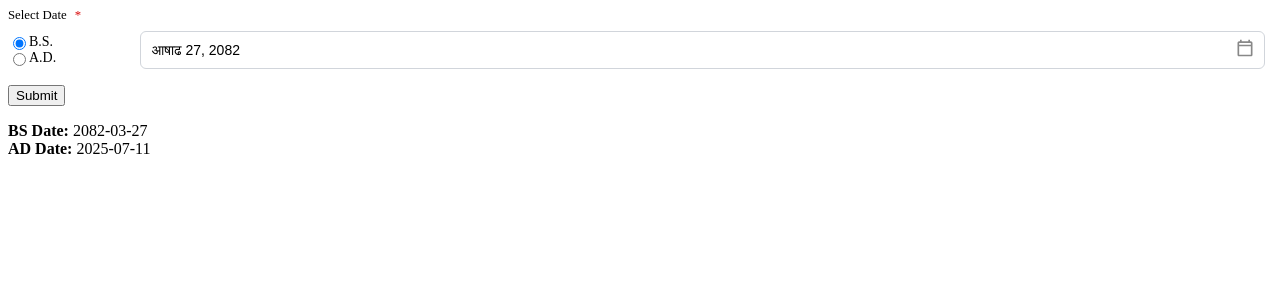
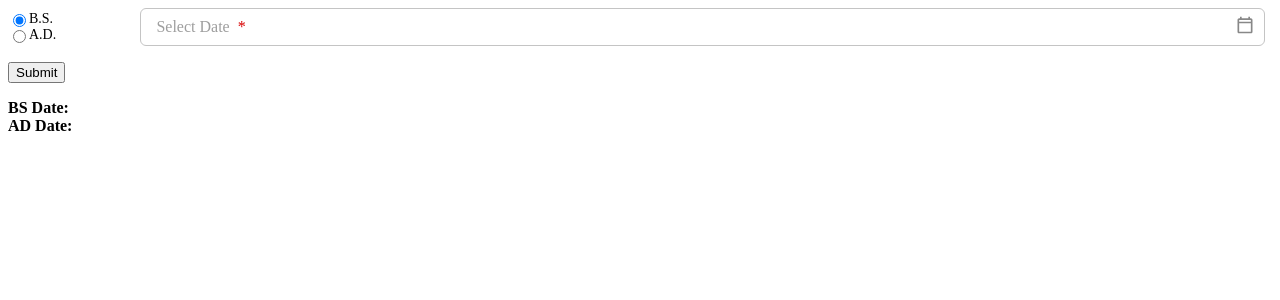
Before and after one commit to Ganesh123AS/nepali-date-pickers, a React (Vite) app: page / in a window 1280 px wide. Shown: the top 300 px of the page. Built offline with nearby package versions, Linux system fonts and the light colour scheme.

Commit message:
css change change in variant...

```diff
--- a/src/App.tsx
+++ b/src/App.tsx
@@ -38,12 +38,13 @@ const App: React.FC = () => {
             name={"date1"}
             label="Select Date"
             labelProps={{ style: { fontSize: "0.8rem" } }}
-            // maxAge="18"
-            maxDate="futureDate"
+            // minYears="18"
+            // disableFuture={true}
             isRequired={true}
-            variant="light"
+            theme="light"
             dynamicDate={["AD", "BS"]}
-            selectTodayDate={true}
+            variant={"outlined"}
+            // selectTodayDate={true}
             onChange={(val: any) => {
               setFieldValue('date1', val?.target?.value?.bs || '');
               setFieldValue('date2', val?.target?.value?.ad || '');
--- a/src/components/NepaliDatePicker.tsx
+++ b/src/components/NepaliDatePicker.tsx
@@ -1,4 +1,4 @@
-import React, { useEffect, useState } from 'react';
+import React, { useEffect, useRef, useState } from 'react';
 import { getDaysInMonth, availableYears } from '../utils/calenderUtils';
 import { CalendarType, NepaliCalendarProps } from '../types/types';
 import { getBSStartDay } from '../utils/calenderStartDay';
@@ -12,10 +12,11 @@ export const NepaliCalendar: React.FC<NepaliCalendarProps> = ({
     label,
     labelProps,
     isRequired,
-    name = 'date',
-    maxAge,
-    maxDate,
-    variant = 'light',
+    name = 'Date',
+    minYears,
+    disableFuture,
+    theme = 'light',
+    variant,
     selectTodayDate = false,
     dynamicDate = ["BS"],
     size = 12,
@@ -23,6 +24,9 @@ export const NepaliCalendar: React.FC<NepaliCalendarProps> = ({
     formValues,
     onChange,
 }) => {
+    const [focused, setFocused] = useState(false);
+    const calendarRef = useRef<HTMLDivElement | null>(null);
+
     const getInitialCalendarType = (dynamicDate?: CalendarType[]): CalendarType => {
         if (dynamicDate?.includes('AD') && !dynamicDate.includes('BS')) return 'AD';
         return 'BS';
@@ -60,8 +64,8 @@ export const NepaliCalendar: React.FC<NepaliCalendarProps> = ({
     const [isCalendarVisible, setCalendarVisible] = useState(false);
     const [inputValue, setInputValue] = useState('');
 
-    const maxAgeObj = parseDateConstraint(maxAge, calendarType === 'AD');
-    const maxDateObj = parseDateConstraint(maxDate, calendarType === 'AD');
+    const maxAgeObj = parseDateConstraint(minYears, calendarType === 'AD');
+    const maxDateObj = disableFuture ? (calendarType === 'AD' ? getCurrentADDate() : getCurrentBSDate()) : null;
 
     function parseDateConstraint(constraint?: string, isAD: boolean = false) {
         if (!constraint) return null;
@@ -148,6 +152,18 @@ export const NepaliCalendar: React.FC<NepaliCalendarProps> = ({
 
     }, [calendarType, formValues]);
 
+    useEffect(() => {
+        function handleClickOutside(event: MouseEvent) {
+            if (calendarRef.current && !calendarRef.current.contains(event.target as Node)) {
+                setCalendarVisible(false);
+            }
+        }
+
+        document.addEventListener("mousedown", handleClickOutside);
+        return () => {
+            document.removeEventListener("mousedown", handleClickOutside);
+        };
+    }, []);
 
     const isDaySelectable = (day: number) => {
         const selectedDate = calendarType === 'AD'
@@ -195,9 +211,9 @@ export const NepaliCalendar: React.FC<NepaliCalendarProps> = ({
 
 
     return (
-        <div className={`calendar-wrapper lg-${size}`}>
+        <div className={`calendar-wrapper lg-${size}`} ref={calendarRef}>
             <div className='calendar-wrapper-inner'>
-                {label && <label {...(labelProps ? labelProps : { className: 'label-input' })}>
+                {variant !== 'outlined' && label && <label {...(labelProps ? labelProps : { className: 'label-input' })}>
                     {label}
                     {isRequired && <span className='label-is-required'>*</span>}
                 </label>}
@@ -224,22 +240,52 @@ export const NepaliCalendar: React.FC<NepaliCalendarProps> = ({
                     )}
 
                     <div className="calendar-input-wrapper">
+                        {variant === "outlined" ? (
+                            <>
+                                <input
+                                    id={name}
+                                    type="text"
+                                    readOnly
+                                    value={inputValue}
+                                    onClick={() => setCalendarVisible((prev) => !prev)}
+                                    className={`calendar-input ${variant} ${inputValue ? 'has-value' : ''}`}
+                                    onFocus={() => setFocused(true)}
+                                    onBlur={() => setFocused(false)}
+                                />
+                                <label
+                                    htmlFor={name}
+                                    className={`calendar-floating-label ${variant} ${focused || inputValue ? 'float' : ''}`}
+                                >
+                                    {label}
+                                    {isRequired && <span className="label-is-required">*</span>}
+                                </label>
+                                <span className="calendar-input-icon">
+                                    {icon ? icon : <DynamicIcons type={'calendar'} />}
+                                </span>
+                            </>
+                        ) : (
+                            <>
                                 <input
                                     type="text"
                                     readOnly
                                     value={inputValue}
                                     onClick={() => setCalendarVisible((prev) => !prev)}
-                            className="calendar-input"
+                                    className={`calendar-input ${variant} ${inputValue ? 'has-value' : ''}`}
+                                    onFocus={() => setFocused(true)}
+                                    onBlur={() => setFocused(false)}
                                 />
                                 <span className="calendar-input-icon">
                                     {icon ? icon : <DynamicIcons type={'calendar'} />}
                                 </span>
+                            </>
+                        )}
+
                     </div>
                 </div>
             </div>
 
             {isCalendarVisible && (
-                <div className={`calendar-wrapper-new ${variant}`}>
+                <div className={`calendar-wrapper-new ${theme}`}>
                     <div className="calendar-container">
                         <div className="calendar-header" style={{ display: 'flex', alignItems: 'center', gap: '8px' }}>
                             <div className='calender-header-button'>
--- a/src/styles.css
+++ b/src/styles.css
@@ -69,13 +69,72 @@
     width: 100%;
     padding: 10px;
     box-sizing: border-box;
-    border: 1px solid #d1d5db;
+    font-size: 14px;
     border-radius: 6px;
-    font-size: 14px;
-    background-color: #ffffff;
+    outline: none;
+    background-color: transparent;
     cursor: pointer;
     transition: border-color 0.2s ease, box-shadow 0.2s ease;
 }
+
+.calendar-input-wrapper.outlined {
+    position: relative;
+    margin-top: 20px;
+}
+
+.calendar-input.outlined {
+    border: 1px solid #c4c4c4;
+    background-color: white;
+}
+
+.calendar-input.outlined:focus {
+    border: 2px solid #3f51b5;
+}
+
+.calendar-floating-label.outlined {
+    position: absolute;
+    left: 12px;
+    top: 50%;
+    transform: translateY(-50%);
+    transition: 0.2s ease all;
+    background-color: white;
+    padding: 0 4px;
+    color: #9e9e9e;
+    font-size: 16px;
+    pointer-events: none;
+}
+
+.calendar-input.outlined:focus+.calendar-floating-label.outlined,
+.calendar-floating-label.outlined.float {
+    top: 1px;
+    font-size: 12px;
+    color: #3f51b5;
+    background: white;
+}
+
+.calendar-input.filled {
+    background-color: #f5f5f5;
+    border: none;
+    border-bottom: 1px solid #c4c4c4;
+}
+
+.calendar-input.filled:focus {
+    background-color: #e0e0e0;
+    border-bottom: 2px solid #3f51b5;
+}
+
+.calendar-input.standard {
+    border: none;
+    border-bottom: 1px solid #c4c4c4;
+    background-color: transparent;
+    padding-left: 0;
+    padding-right: 0;
+}
+
+.calendar-input.standard:focus {
+    border-bottom: 2px solid #3f51b5;
+}
+
 
 .calendar-input-icon {
     position: absolute;
--- a/src/utils/dateConversion.ts
+++ b/src/utils/dateConversion.ts
@@ -111,14 +111,9 @@
 
 
 
-
-
-
-
-
 import { BaseMonthDaysByYear } from './bsYear';
 
-// Reference: BS 1980-01-01 = AD 1923-04-13
+// Reference: 1970-01-01(BS) = 1913-04-13(AD)
 const BS_START_YEAR = 1970;
 const AD_START_DATE = '1913-04-13';
 
@@ -126,19 +121,17 @@ export const convertADtoBS = (adDate: string): { year: number, month: number, da
   try {
     const ad = new Date(adDate);
     const diffInDays = Math.floor((ad.getTime() - new Date(AD_START_DATE).getTime()) / 86400000);
-    return calculateBSFromDays(diffInDays);
+    return calculateBSFromGivenTotalDays(diffInDays);
   } catch {
     return null;
   }
 };
 
-function calculateBSFromDays(daysElapsed: number) {
+function calculateBSFromGivenTotalDays(daysElapsed: number) {
   let totalDays = 0;
-
   for (let year = BS_START_YEAR; year <= 2099; year++) {
     const months = BaseMonthDaysByYear[year];
     if (!months) continue;
-
     for (let month = 1; month <= 12; month++) {
       const monthDays = months[month];
       if (totalDays + monthDays > daysElapsed) {
@@ -148,7 +141,6 @@ function calculateBSFromDays(daysElapsed: number) {
       totalDays += monthDays;
     }
   }
-
   return null;
 }
 
@@ -159,11 +151,9 @@ export const convertBStoAD = (
 ): string | null => {
   try {
     let daysCount = 0;
-
     for (let y = BS_START_YEAR; y <= year; y++) {
       const months = BaseMonthDaysByYear[y];
       if (!months) continue;
-
       if (y === year) {
         for (let m = 1; m < month; m++) {
           daysCount += months[m] || 0;
@@ -175,14 +165,11 @@ export const convertBStoAD = (
         }
       }
     }
-
     const adDate = new Date(AD_START_DATE);
     adDate.setDate(adDate.getDate() + daysCount);
-
     const adYear = adDate.getFullYear();
     const adMonth = adDate.getMonth() + 1;
     const adDay = adDate.getDate();
-
     return `${adYear}-${String(adMonth).padStart(2, '0')}-${String(adDay).padStart(2, '0')}`;
   } catch {
     return null;
```
Also changed, not shown: src/types/types.ts (+5 -3 lines). Lines whose indentation alone changed are shown as unchanged.
